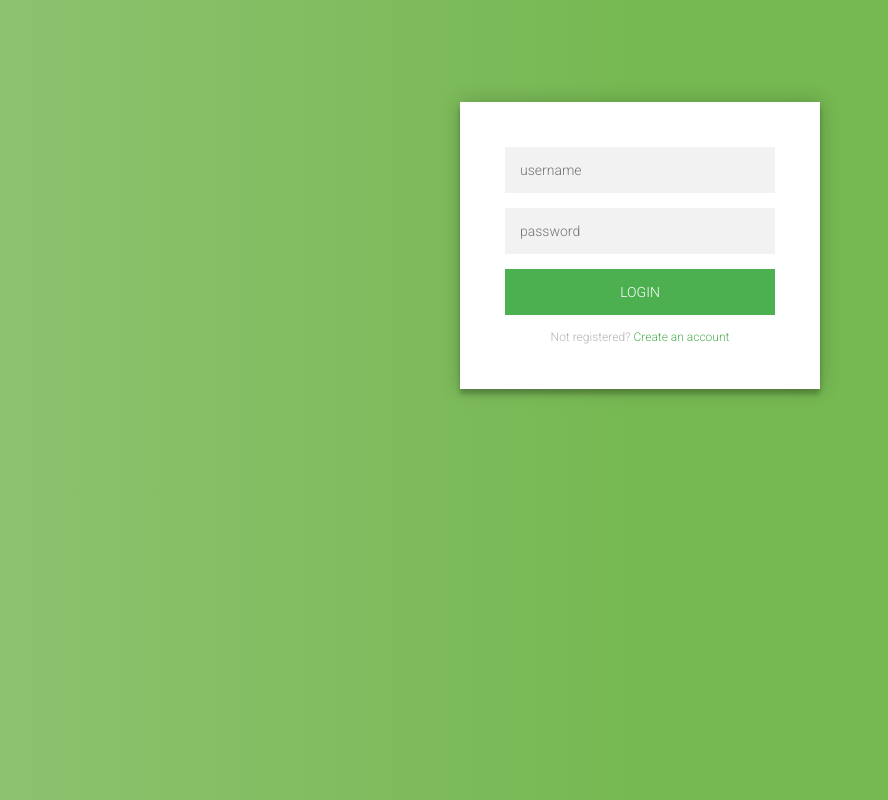
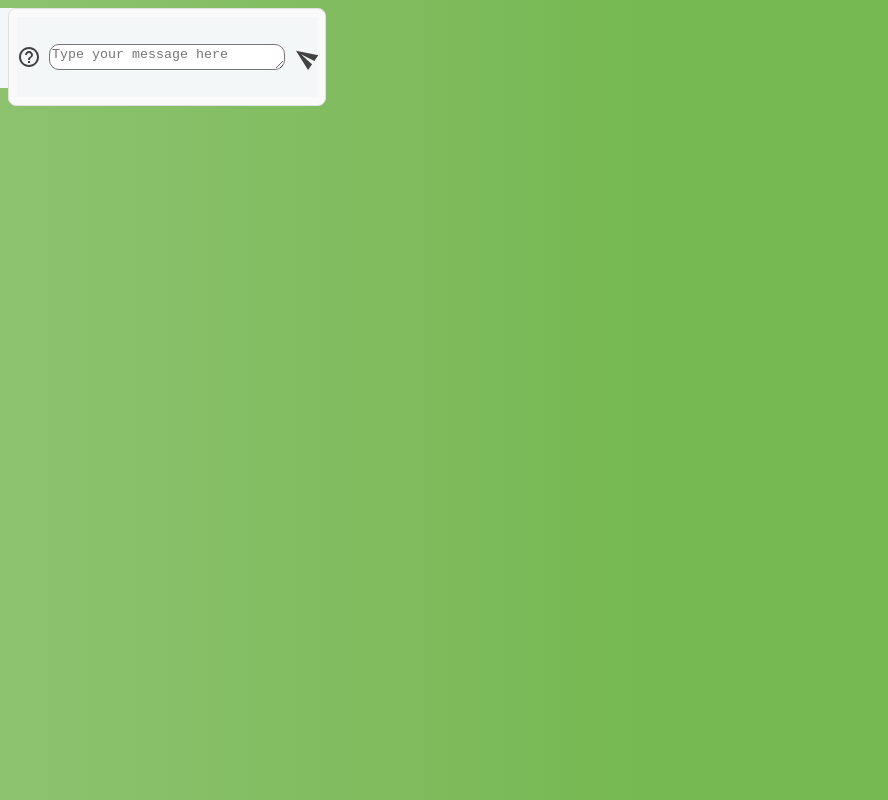
Before and after one commit to GilPasi/negoflict, a React (Create React App) app in the folder code/frontend/: page / in a window 1280 px wide. Shown: the whole page, without its empty margins (0-888 px from the left). Built offline with nearby package versions, Linux system fonts and the light colour scheme.

Commit message:
finished the chat textbox, send and help

```diff
--- a/code/frontend/src/App.js
+++ b/code/frontend/src/App.js
@@ -1,13 +1,14 @@
 
 import './App.css';
 import Login from "./components/Login"
-import Yinoncomp from "./components/Yinoncomp"
+import UserText from "./components/UserText"
 
 
 
 function App() {
   return (
-    <Login></Login>
+    // <Login></Login>
+    <UserText></UserText>
 
   );
 }
--- /dev/null
+++ b/code/frontend/src/components/UserText.css
@@ -0,0 +1,12 @@
+
+div {
+    width: 80px;
+    height: 80px;
+    background-color: rgb(244, 247, 248);
+  }
+
+  .chat-textbox {
+    border-radius: 10px;
+    width: 230px;
+    height: 20px;
+  }
--- /dev/null
+++ b/code/frontend/src/components/UserText.jsx
@@ -0,0 +1,54 @@
+import * as React from "react";
+import { styled } from "@mui/material/styles";
+import Box from "@mui/material/Box";
+import Paper from "@mui/material/Paper";
+import Grid from "@mui/material/Grid";
+import HelpOutlineIcon from '@mui/icons-material/HelpOutline';
+import SendIcon from '@mui/icons-material/Send';
+import './UserText.css';
+const Item = styled(Paper)(({ theme }) => ({
+  ...theme.typography.body2,
+  padding: theme.spacing(1),
+  textAlign: "center",
+}));
+
+const theme = {
+  spacing: 1000000,
+};
+
+export default function BasicGrid() {
+  return (
+    <div >
+      <Box
+        sx={{
+          ml: "auto",
+          width: 300,
+          p: 1,
+          m: 1,
+          bgcolor: (theme) =>
+            theme.palette.mode === "dark" ? "#101010" : "grey.50",
+          color: (theme) =>
+            theme.palette.mode === "dark" ? "grey.1000" : "grey.800",
+          border: "1px solid",
+          borderColor: (theme) =>
+            theme.palette.mode === "dark" ? "grey.1000" : "grey.300",
+          borderRadius: 2,
+          textAlign: "center",
+          fontSize: "0.875rem",
+          fontWeight: "700",
+        }}
+      >
+        <Grid
+          container
+          direction="row"
+          justifyContent="space-between"
+          alignItems="center"
+        >
+          <HelpOutlineIcon />
+          <textarea className="chat-textbox" placeholder="Type your message here" />
+          <SendIcon style={{ transform: 'rotate(-145deg)' }}/>
+        </Grid>
+      </Box>
+    </div>
+  );
+}
```
